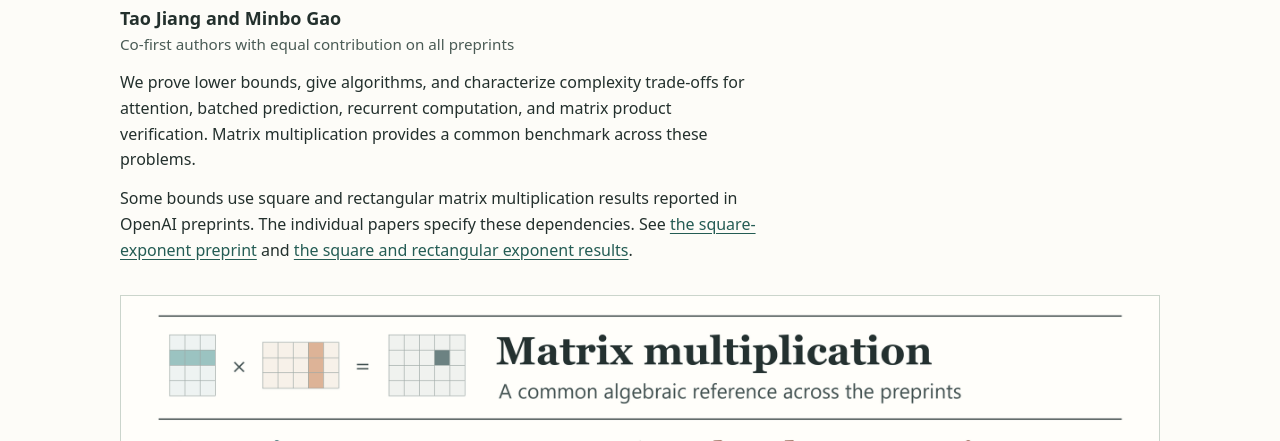
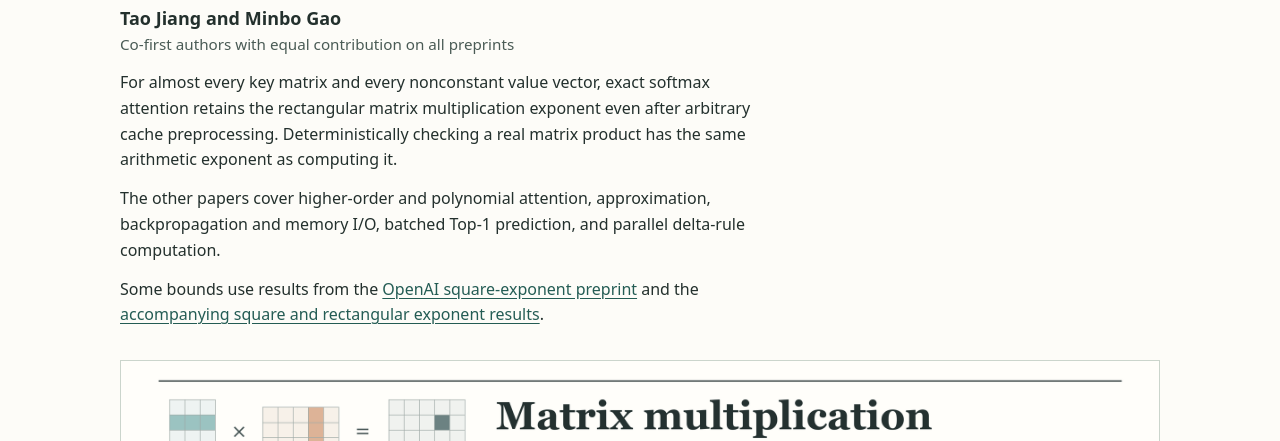
Before and after one commit to jiangxioabai/matrix-multiplication-complexity, a plain HTML site: page index.html in a window 1280 px wide. Shown: the part 359-800 px from the top of the page. Drawn offline with Linux system fonts and the light colour scheme.

Commit message:
Open the collection with two concrete results

```diff
--- a/index.html
+++ b/index.html
@@ -22,8 +22,9 @@
       <h1>Matrix Multiplication and the Complexity of Attention</h1>
       <p class="authors">Tao Jiang and Minbo Gao</p>
       <p class="credit">Co-first authors with equal contribution on all preprints</p>
-      <p class="site-description">We prove lower bounds, give algorithms, and characterize complexity trade-offs for attention, batched prediction, recurrent computation, and matrix product verification. Matrix multiplication provides a common benchmark across these problems.</p>
-      <p class="site-description">Some bounds use square and rectangular matrix multiplication results reported in OpenAI preprints. The individual papers specify these dependencies. See <a href="https://github.com/openai/math/blob/main/preprints/The-matrix-multiplication-exponent-is-nine-fourths-November-24-2026/README.md">the square-exponent preprint</a> and <a href="https://github.com/openai/math/blob/main/lean/docs/107.md">the square and rectangular exponent results</a>.</p>
+      <p class="site-description">For almost every key matrix and every nonconstant value vector, exact softmax attention retains the rectangular matrix multiplication exponent even after arbitrary cache preprocessing. Deterministically checking a real matrix product has the same arithmetic exponent as computing it.</p>
+      <p class="site-description">The other papers cover higher-order and polynomial attention, approximation, backpropagation and memory I/O, batched Top-1 prediction, and parallel delta-rule computation.</p>
+      <p class="site-description">Some bounds use results from the <a href="https://github.com/openai/math/blob/main/preprints/The-matrix-multiplication-exponent-is-nine-fourths-November-24-2026/README.md">OpenAI square-exponent preprint</a> and the <a href="https://github.com/openai/math/blob/main/lean/docs/107.md">accompanying square and rectangular exponent results</a>.</p>
     </header>
     <figure class="map">
       <img src="assets/research-map.png" width="2320" height="904"
```
Also changed, not shown: 1 other file.
